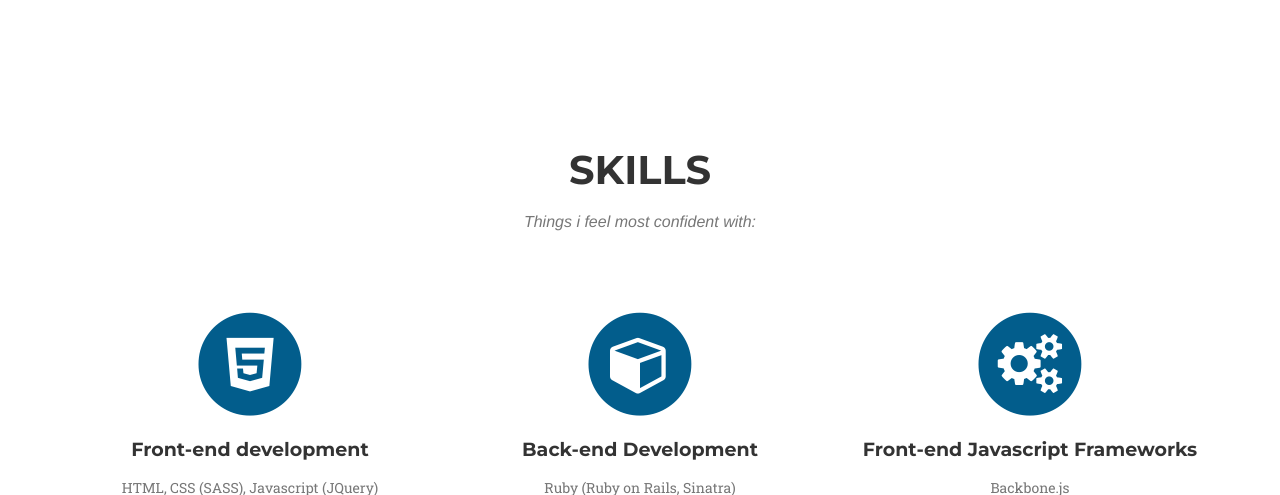
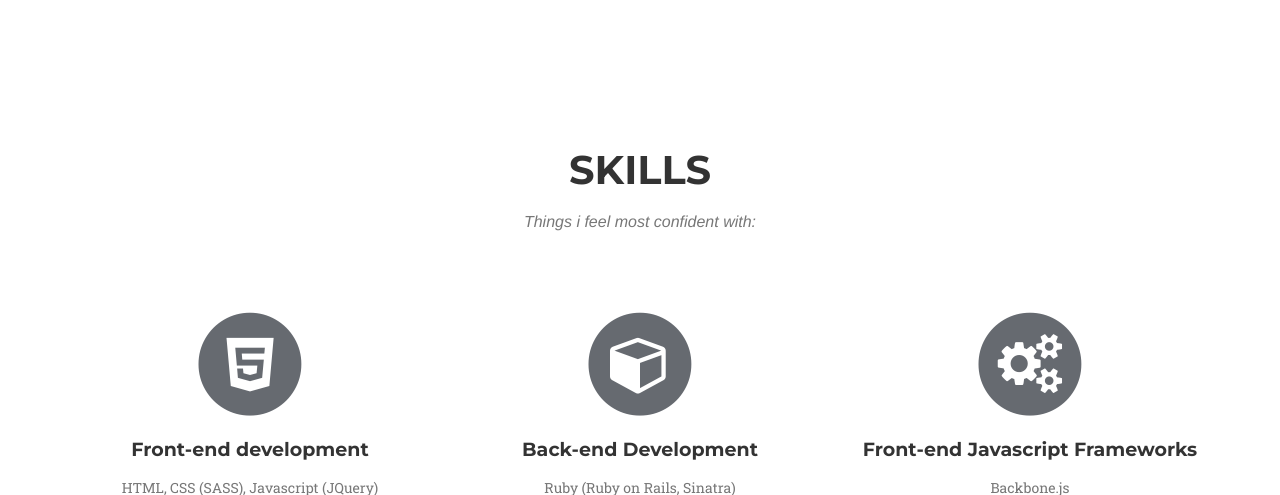
Before and after one commit to Hassanmir92/Hassanmir92.github.io, a Jekyll site: the page built from index.html, in a window 1280 px wide and 1400 px high. Shown: the part 905-1400 px from the top of the window. Built offline with Jekyll 4.4.1, drawn with Linux system fonts in a browser that asks for light colours; some web fonts are replaced.

Commit message:
changed primary and secondary color

```diff
--- a/_config.yml
+++ b/_config.yml
@@ -7,8 +7,8 @@ description: "Hi my name is Hassan Mir, I am a Web Developer and Teaching Assist
 
 # Color settings (hex-codes without the leading hash-tag)
 color:
-  primary: 025D8C
-  secondary: 13aefb
+  primary: 666A70
+  secondary: 484B50
   secondary-dark: 333
 
 # Social networks usernames (many more available: google-plus, flickr, dribbble, pinterest, instagram, tumblr, linkedin, etc.)
```
